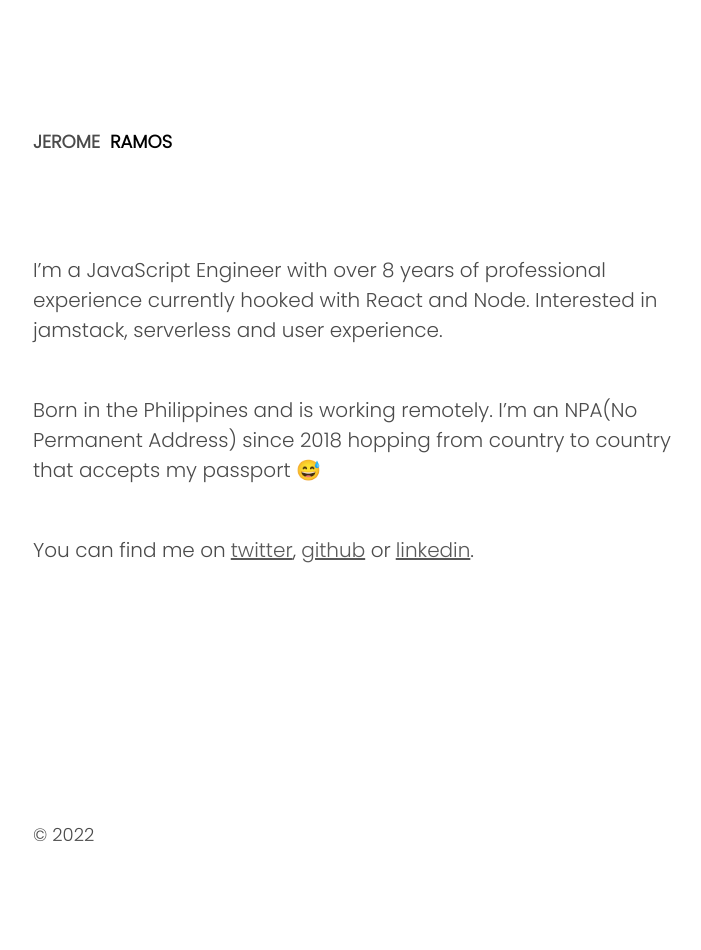
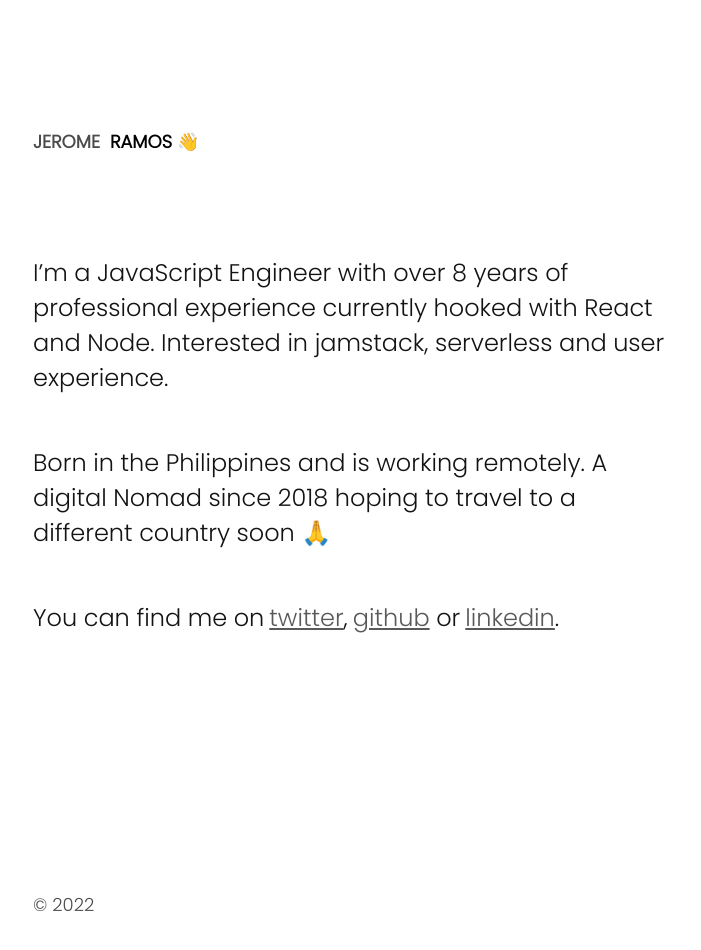
Before and after one commit to mouthzipper/ramosjero.me, a Next.js app: page / in a window 1280 px wide. Shown: the top 950 px of the page, without its empty margins (95-796 px from the left). Built offline with nearby package versions, Linux system fonts and the light colour scheme.

Commit message:
:wheelchair: Improve a11y

```diff
--- a/pages/_app.tsx
+++ b/pages/_app.tsx
@@ -1,10 +1,8 @@
-import { AppProps } from 'next/app';
-import Head from 'next/head';
-import { Flex, Box} from 'rebass';
-import Footer from 'components/Footer';
-import { useAnalytics } from 'utils/analytics';
-
-
+import { AppProps } from "next/app";
+import Head from "next/head";
+import { Flex, Box } from "rebass";
+import Footer from "components/Footer";
+import { useAnalytics } from "utils/analytics";
 
 function App({ Component, pageProps }: AppProps) {
   useAnalytics();
@@ -14,7 +12,7 @@ function App({ Component, pageProps }: AppProps) {
         <title>Jerome Ramos</title>
         <link rel="icon" href="/favicon.ico" />
         <link
-            href="https://fonts.googleapis.com/css?family=Poppins:300&display=swap"
+          href="https://fonts.googleapis.com/css?family=Poppins:300&display=optional"
           rel="stylesheet"
         />
         <meta name="viewport" content="width=device-width, initial-scale=1.0" />
@@ -30,8 +28,9 @@ function App({ Component, pageProps }: AppProps) {
         body {
           padding: 0;
           margin: 0;
-        font-family: 'Poppins', -apple-system, BlinkMacSystemFont, Segoe UI, Roboto, Oxygen,
-          Ubuntu, Cantarell, Fira Sans, Droid Sans, Helvetica Neue, sans-serif;
+          font-family: "Poppins", -apple-system, BlinkMacSystemFont, Segoe UI,
+            Roboto, Oxygen, Ubuntu, Cantarell, Fira Sans, Droid Sans,
+            Helvetica Neue, sans-serif;
         }
         * {
           box-sizing: border-box;
--- a/pages/index.tsx
+++ b/pages/index.tsx
@@ -1,33 +1,71 @@
-import Head from 'next/head'
-import { Box, Text, Link, Flex } from 'rebass';
-import TitleAndMetaTags from 'components/TitleAndMetaTags';
+import Head from "next/head";
+import { Box, Text, Link, Flex } from "rebass";
+import TitleAndMetaTags from "components/TitleAndMetaTags";
 const Home = () => (
   <>
-    <a className="skip-link" href="#maincontent">Skip to main</a>
-    <TitleAndMetaTags/>
-    <main id="maincontent">
-      <Box p={[4, 5, 6]} bg="white" color="#4B4B4B" width={['80%', '70%', '70%']}>
-        <Text mb={100} fontSize={18} mr={10} as="h1">JEROME<span className="super">RAMOS</span></Text>
+    <a className="skip-link" href="#maincontent">
+      Skip to main
+    </a>
+    <TitleAndMetaTags />
+    <main id="maincontent" role="main">
+      <Box
+        p={[4, 5, 6]}
+        bg="white"
+        color="#4B4B4B"
+        width={["80%", "70%", "70%"]}
+      >
+        <Text mb={100} fontSize={18} mr={10} as="h1">
+          JEROME<span className="super">RAMOS</span> 👋
+        </Text>
 
-        <Text mb={50} fontSize={20}>I’m a JavaScript Engineer with over 8 years of professional experience currently hooked with React and Node. Interested in jamstack, serverless and user experience.</Text>
-        <Text mb={50} fontSize={20}>Born in the Philippines and is working remotely. I’m an NPA(No Permanent Address) since 2018 hopping from country to country that accepts my passport 😅</Text>
+        <Text mb={50} fontSize={24} color="#131315">
+          I’m a JavaScript Engineer with over 8 years of professional experience
+          currently hooked with React and Node. Interested in jamstack,
+          serverless and user experience.
+        </Text>
+        <Text mb={50} fontSize={24} color="#131315">
+          Born in the Philippines and is working remotely. A digital Nomad since
+          2018 hoping to travel to a different country soon 🙏
+        </Text>
         <Flex>
-        <Text fontSize={20} as="p">You can find me on
-          <Link href="https://twitter.com/mouthzipperio" ml={'5px'} color="#595959" target="_blank" rel="noopener">
+          <Text fontSize={24} as="p" color="#131315">
+            You can find me on
+            <Link
+              href="https://twitter.com/mouthzipperio"
+              ml={"5px"}
+              color="#595959"
+              target="_blank"
+              rel="noopener"
+            >
               twitter
-          </Link>,
-          <Link href="https://github.com/mouthzipper" ml={'5px'} color="#595959" target="_blank" rel="noopener">
+            </Link>
+            ,
+            <Link
+              href="https://github.com/mouthzipper"
+              ml={"5px"}
+              color="#595959"
+              target="_blank"
+              rel="noopener"
+            >
               github
-          </Link> or
-          <Link href="https://www.linkedin.com/in/jeromeramos/" ml={'5px'} color="#595959" target="_blank" rel="noopener">
+            </Link>{" "}
+            or
+            <Link
+              href="https://www.linkedin.com/in/jeromeramos/"
+              ml={"5px"}
+              color="#595959"
+              target="_blank"
+              rel="noopener"
+            >
               linkedin
-          </Link>.
+            </Link>
+            .
           </Text>
         </Flex>
       </Box>
     </main>
-    <style jsx>{
-      `
+    <style jsx>
+      {`
         .super {
           color: #000;
           margin-left: 10px;
@@ -43,9 +81,7 @@ const Home = () => (
         .skip-link:focus {
           top: 0;
         }
-      `
-    }
-
+      `}
     </style>
   </>
 );
```
Lines whose indentation alone changed are shown as unchanged.
